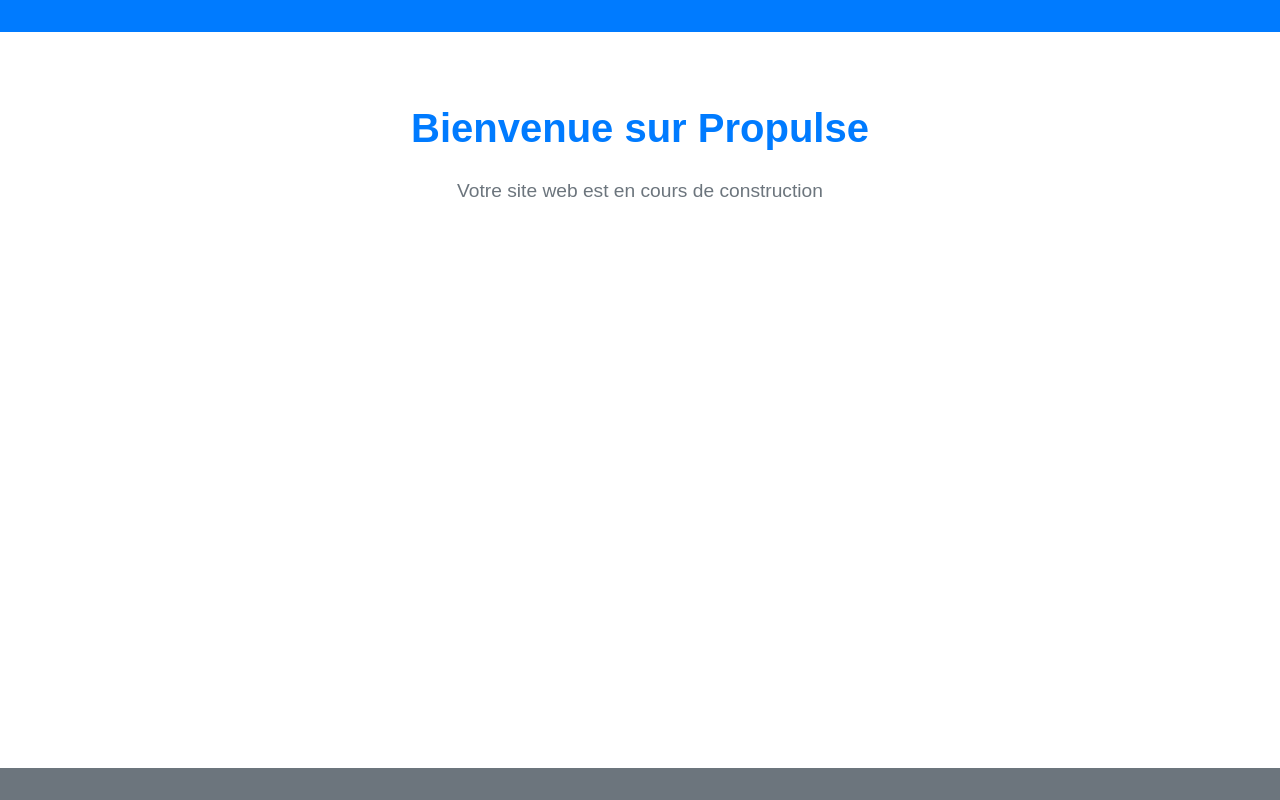
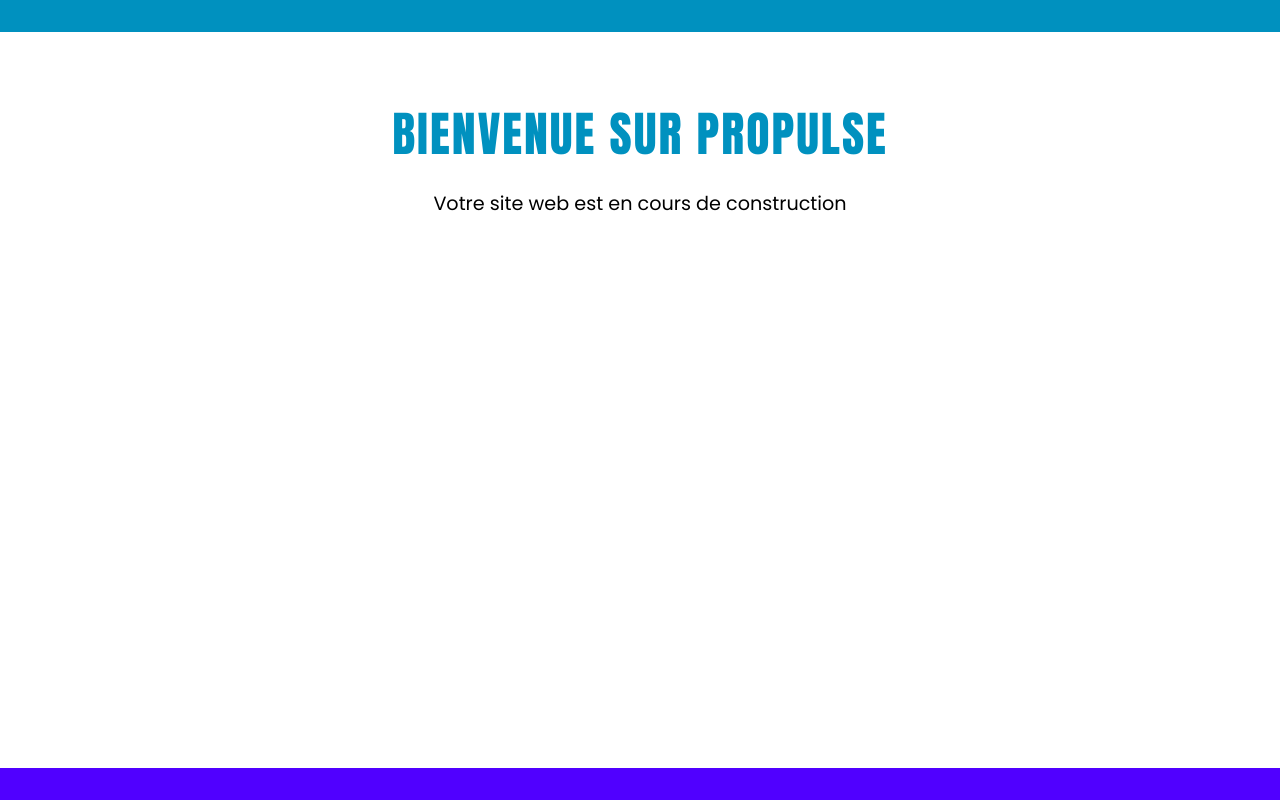
Before and after one commit to LumyaZ/propulse-site, a React (Create React App) app: page / in a window 1280 px wide. Built offline with nearby package versions, Linux system fonts and the light colour scheme.

Commit message:
feat: Update typography and colors - Add Poppins font - Configure color scheme (#0091BF, #5000FF, #000000) - Setup font fallback system

```diff
--- a/public/index.html
+++ b/public/index.html
@@ -11,6 +11,9 @@
     />
     <link rel="apple-touch-icon" href="%PUBLIC_URL%/logo192.png" />
     <link rel="manifest" href="%PUBLIC_URL%/manifest.json" />
+    <link rel="preconnect" href="https://fonts.googleapis.com">
+    <link rel="preconnect" href="https://fonts.gstatic.com" crossorigin>
+    <link href="https://fonts.googleapis.com/css2?family=Poppins:wght@300;400;500;600;700&display=swap" rel="stylesheet">
     <title>Propulse</title>
   </head>
   <body>
--- /dev/null
+++ b/src/styles/_fonts.scss
@@ -0,0 +1,14 @@
+// Temporairement commenté jusqu'à ce que nous ayons les fichiers de la police
+/*
+@font-face {
+  font-family: 'MORTEND';
+  src: url('../assets/fonts/MORTEND.woff2') format('woff2'),
+       url('../assets/fonts/MORTEND.woff') format('woff');
+  font-weight: normal;
+  font-style: normal;
+  font-display: swap;
+}
+*/
+
+// Utilisation d'une police de secours en attendant
+$font-primary: 'Impact', 'Arial Black', sans-serif;
--- a/src/styles/main.scss
+++ b/src/styles/main.scss
@@ -1,8 +1,15 @@
+// Import des polices
+@import './fonts';
+
 // Variables
-$primary-color: #007bff;
-$secondary-color: #6c757d;
+$primary-color: #0091BF;
+$secondary-color: #5000FF;
+$black-color: #000000;
 $background-color: #ffffff;
-$text-color: #333333;
+$text-color: $black-color;
+
+// Fonts
+$font-secondary: 'Poppins', sans-serif;
 
 // Reset et styles de base
 * {
@@ -12,7 +19,7 @@
 }
 
 body {
-  font-family: 'Arial', sans-serif;
+  font-family: $font-secondary;
   line-height: 1.6;
   color: $text-color;
   background-color: $background-color;
@@ -28,6 +35,7 @@
   background-color: $primary-color;
   padding: 1rem;
   color: white;
+  font-family: $font-primary;
 }
 
 main {
@@ -40,6 +48,7 @@
   color: white;
   padding: 1rem;
   text-align: center;
+  font-family: $font-primary;
 }
 
 // Styles de la page d'accueil
@@ -48,13 +57,19 @@
   padding: 2rem;
 
   h1 {
+    font-family: $font-primary;
     color: $primary-color;
     margin-bottom: 1rem;
-    font-size: 2.5rem;
+    font-size: 3rem;
+    text-transform: uppercase;
+    letter-spacing: 2px;
   }
 
   p {
+    font-family: $font-secondary;
     font-size: 1.2rem;
-    color: $secondary-color;
+    color: $text-color;
+    max-width: 600px;
+    margin: 0 auto;
   }
 }
```
